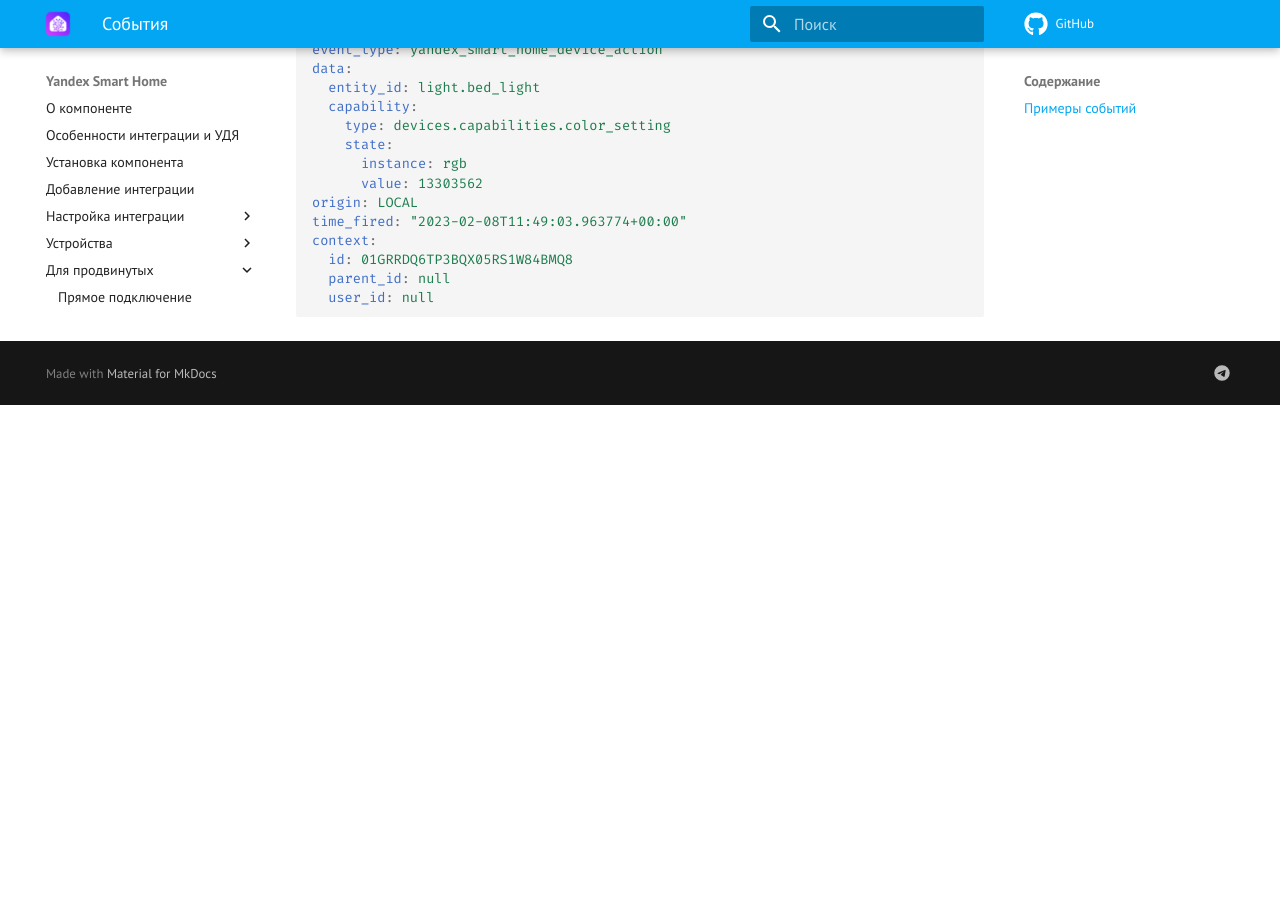
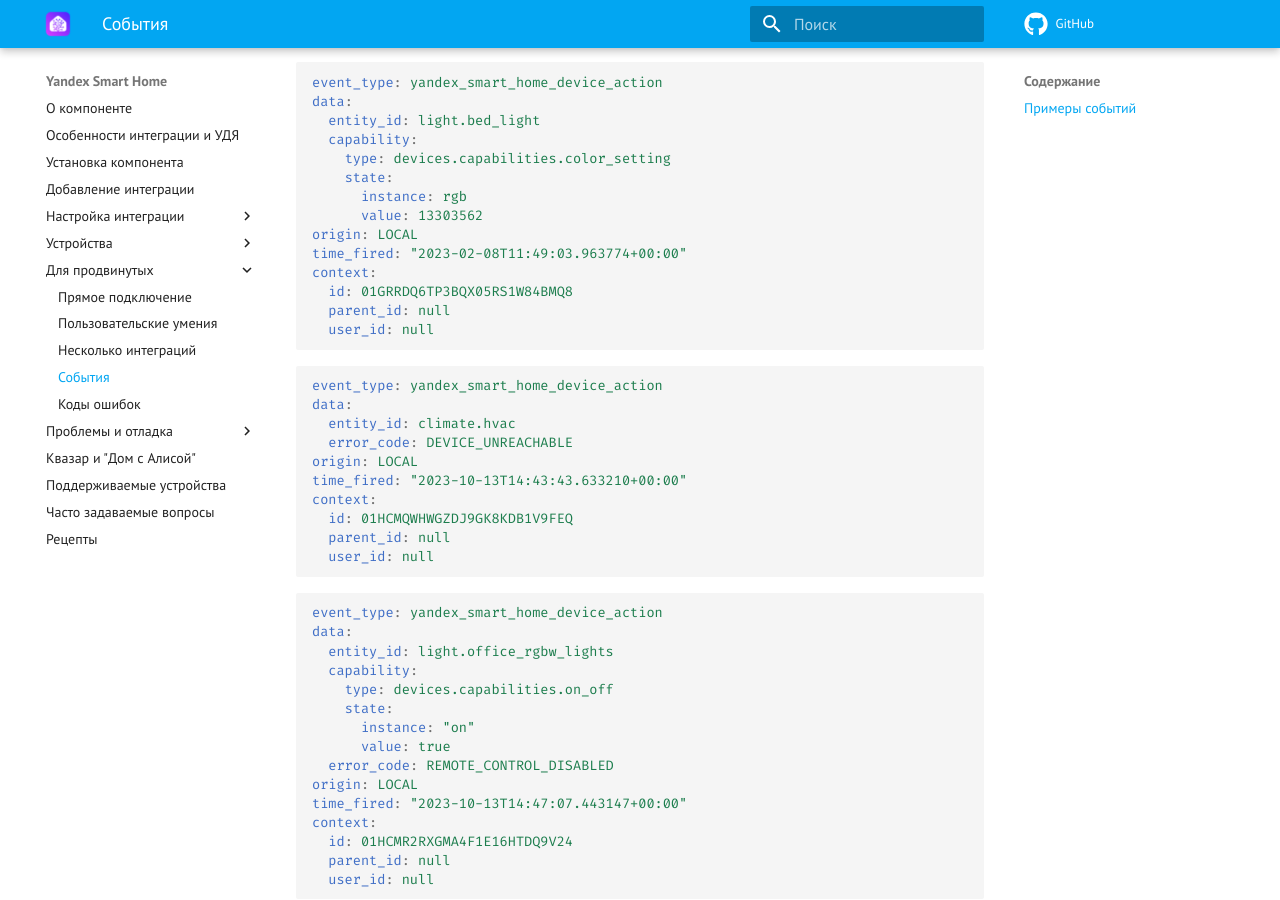
Before and after one commit to dext0r/yandex_smart_home, an MkDocs documentation site: the page built from docs/advanced/events.md, in a window 1280 px wide and 900 px high, scrolled down 731 px. Built offline with MkDocs 1.6.1 and Material for MkDocs 9.7.7, drawn with Linux system fonts in a browser that asks for light colours; comment, search, counter and statistics services are not loaded; the version menu is left out; before the commit the page ends 1136 px from its top, so only the background shows below that; some of the changed text lies outside the part shown.

Commit message:
Extend device_action event on failed requests (close #447)

````diff
--- a/docs/advanced/events.md
+++ b/docs/advanced/events.md
@@ -1,12 +1,13 @@
 # События
-После успешного выполнения команды на изменение состояния устройства в HA генерируется событие `yandex_smart_home_device_action`.
+После выполнения команды на изменение состояния устройства в HA генерируется событие `yandex_smart_home_device_action`.
 
 Это событие можно использовать в автоматизациях для выполнения дополнительных действий.
 
 Поля события:
 
 * `entity_id`: ID объекта
-* `capability`: Информация об умении, полученная от УДЯ (без преобразований)
+* `capability`: Информация об умении, полученная от УДЯ
+* `error_code`: Код ошибки (если команда завершилась с ошибкой)
 
 ## Примеры событий
 ```yaml
@@ -42,3 +43,34 @@
   parent_id: null
   user_id: null
 ```
+
+```yaml
+event_type: yandex_smart_home_device_action
+data:
+  entity_id: climate.hvac
+  error_code: DEVICE_UNREACHABLE
+origin: LOCAL
+time_fired: "2023-10-13T14:43:43.633210+00:00"
+context:
+  id: 01HCMQWHWGZDJ9GK8KDB1V9FEQ
+  parent_id: null
+  user_id: null
+```
+
+```yaml
+event_type: yandex_smart_home_device_action
+data:
+  entity_id: light.office_rgbw_lights
+  capability:
+    type: devices.capabilities.on_off
+    state:
+      instance: "on"
+      value: true
+  error_code: REMOTE_CONTROL_DISABLED
+origin: LOCAL
+time_fired: "2023-10-13T14:47:07.443147+00:00"
+context:
+  id: 01HCMR2RXGMA4F1E16HTDQ9V24
+  parent_id: null
+  user_id: null
+```
````
Also changed, not shown: 3 other files.
